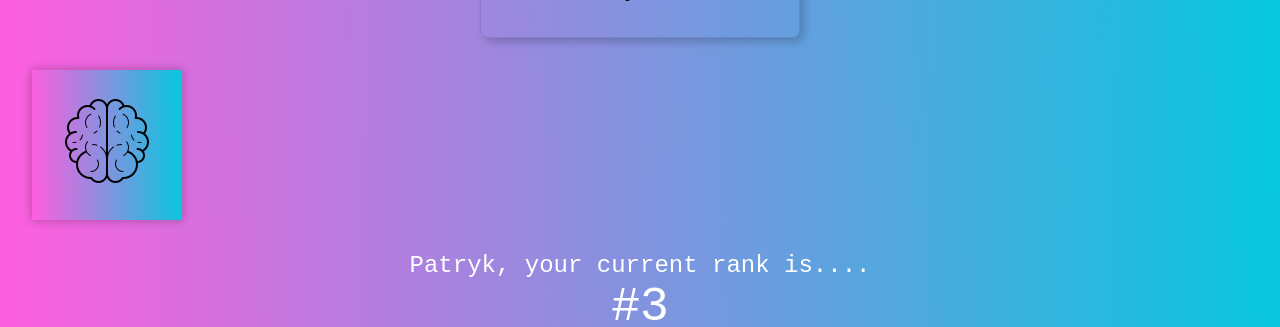
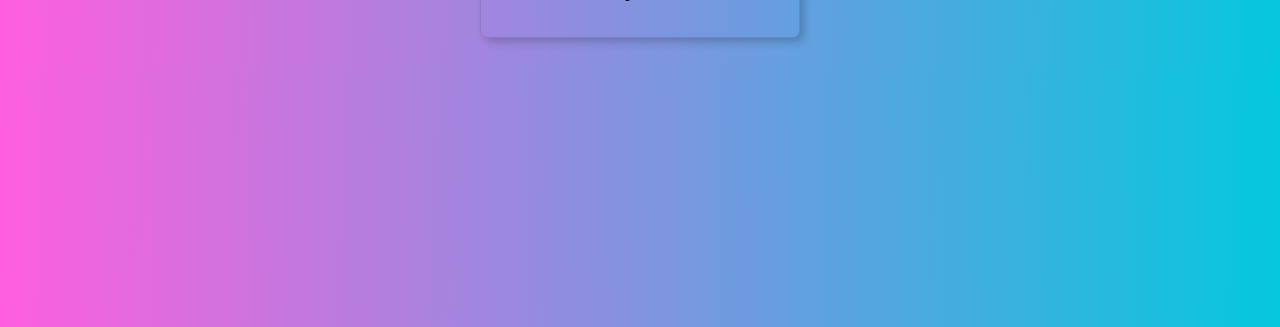
Before and after one commit to elpatrico11/face-recognition-app, a React (Create React App) app: page / in a window 1280 px wide. Shown: the part 473-800 px from the top of the page. Built offline with nearby package versions, Linux system fonts and the light colour scheme.

Commit message:
added routing for signIn and signOut

```diff
--- a/src/App.js
+++ b/src/App.js
@@ -13,6 +13,7 @@ function App() {
   const [input, setInput] = useState('');
   const [imageUrl, setImageUrl] = useState('');
   const [age, setAge] = useState({});
+  const [route, setRoute] = useState('signin');
 
     const guessAge = (data) =>{
     const guessedAge = data.outputs[0].data.concepts[0]
@@ -33,6 +34,10 @@ function toPercentage(num, decimalPlaces = 2) {
 
   const onInputChange = (event) =>{
     setInput(event.target.value);
+  }
+
+  const onRouteChange = (route) =>{
+    setRoute(route);
   }
 
   const onButtonSubmit = () =>{
@@ -92,12 +97,16 @@ function toPercentage(num, decimalPlaces = 2) {
   return (
     <div className="App">
       <ParticlesBg type="cobweb" bg={{position: "absolute", zIndex: -1, top: 0, left: 0}} color="#FFFFFF"  num={280}/>
-      <Navigation />
-      <SignIn />
-      <Logo />
-      <Rank />
-      <ImageLinkForm onInputChange = {onInputChange} onButtonSubmit={onButtonSubmit} />
-      <FaceRecognition age={age} imageUrl={imageUrl}/>
+      <Navigation onRouteChange={onRouteChange} />
+      {route === 'signin'
+      ? <SignIn onRouteChange = {onRouteChange} />
+      : <div>
+          <Logo />
+          <Rank />
+          <ImageLinkForm onInputChange = {onInputChange} onButtonSubmit={onButtonSubmit} />
+          <FaceRecognition age={age} imageUrl={imageUrl}/>
+        </div>
+      }
     </div>
   );
 }
--- a/src/components/Nagivation/Navigation.js
+++ b/src/components/Nagivation/Navigation.js
@@ -1,9 +1,9 @@
 import React from 'react';
 
-const Navigation = () =>{
+const Navigation = ({onRouteChange}) =>{
     return (
         <nav style = {{display: 'flex', justifyContent: 'flex-end'}}>
-            <p className='f3 link dim black underline pa3 pointer'>Sign Out</p>
+            <p onClick = {() => onRouteChange('signin')}className='f3 link dim black underline pa3 pointer'>Sign Out</p>
         </nav>
     )
 }
--- a/src/components/SignIn/SignIn.js
+++ b/src/components/SignIn/SignIn.js
@@ -1,6 +1,6 @@
 import React from 'react'
 
-const SignIn = () => {
+const SignIn = ({onRouteChange}) => {
   return (
     <article className="br3 ba b--black-10 mv4 w-100 w-50-m w-25-l mw6 shadow-5 center">
    <main className="pa4 black-80">
@@ -17,7 +17,12 @@ const SignIn = () => {
             </div>
         </fieldset>
         <div className="">
-            <input className="b ph3 pv2 input-reset ba b--black bg-transparent grow pointer f6 dib" type="submit" value="Sign in"/>
+            <input
+                className="b ph3 pv2 input-reset ba b--black bg-transparent grow pointer f6 dib"
+                type="submit"
+                value="Sign in"
+                onClick = {() => onRouteChange('home')}
+            />
         </div>
         <div className="lh-copy mt3">
             <a href="#0" className="f6 link dim black db">Register</a>
```
